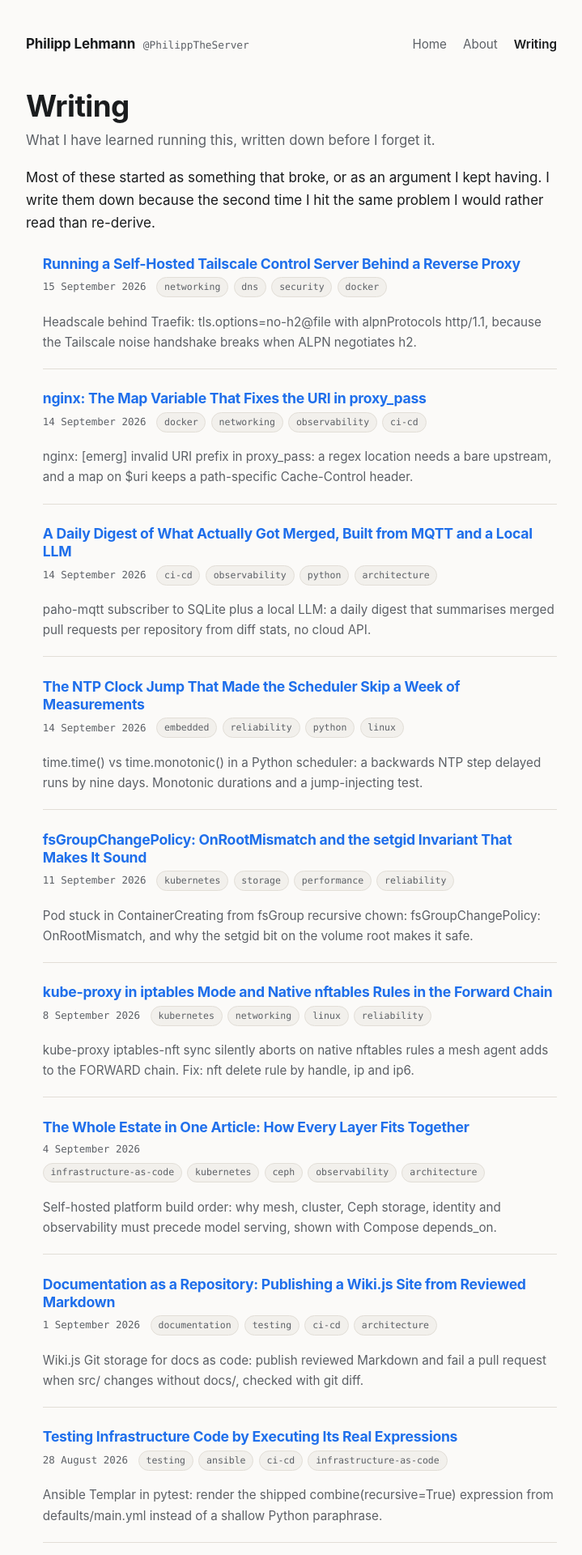
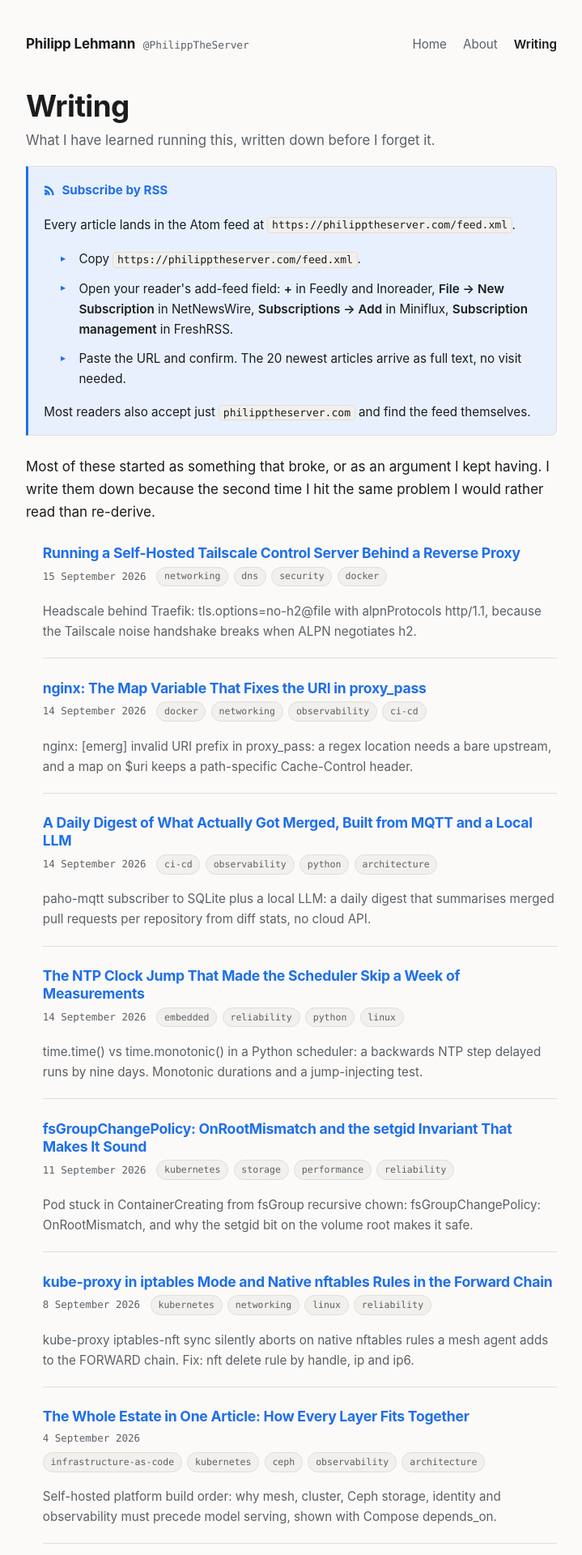
Before and after one commit to PhilippTheServer/PhilippTheServer.github.io, a Jekyll site: the page built from posts.md, in a window 1280 px wide. Shown: the top 1920 px of the page at 81% size, without its empty margins (280-999 px from the left). Built offline with Jekyll 4.4.1, drawn with Linux system fonts in a browser that asks for light colours; some of the changed text lies outside the part shown.

Commit message:
feat(site): render the subscribe steps as a callout on both pages (#35) (#36)
GFM alert syntax (`> [!IMPORTANT]`) is rendered by GitHub, not by kramdown,
so on the site it would come out as a blockquote with the literal marker in
it. site.css already carried a `.callout` component for exactly this shape
and nothing used it; this puts it to work, with a title row in the accent
colour and an RSS mark drawn inline.

The steps move into `_includes/subscribe.html` and render on the landing
page under Writing and at the top of /posts/. One include rather than two
copies: the feed URL is the kind of thing that gets updated in one place
and forgotten in the other. The bottom of /posts/ no longer repeats the
feed link.

check_site.rb now asserts the rendered callout on both pages, rather than
the old source-level assertion on index.md — an include that stops being
included is invisible in the source of the page that includes it.

Co-authored-by: Claude Opus 5 (1M context) <noreply@anthropic.com>

```diff
--- /dev/null
+++ b/_includes/subscribe.html
@@ -0,0 +1,27 @@
+{%- comment -%}
+  The subscribe box, rendered on the landing page and at the top of /posts/.
+  One include rather than two copies: the feed URL and the reader instructions
+  are the kind of thing that gets updated in one place and forgotten in the
+  other. It uses .callout and .stack, both already in site.css.
+{%- endcomment -%}
+<div class="callout" role="note">
+  <p class="callout-title">
+    <svg viewBox="0 0 16 16" width="15" height="15" fill="currentColor" aria-hidden="true">
+      <circle cx="3" cy="13" r="2"/>
+      <path d="M1 10 A5 5 0 0 1 6 15 L8.5 15 A7.5 7.5 0 0 0 1 7.5 Z"/>
+      <path d="M1 5 A10 10 0 0 1 11 15 L13.5 15 A12.5 12.5 0 0 0 1 2.5 Z"/>
+    </svg>
+    Subscribe by RSS
+  </p>
+  <p>Every article lands in the Atom feed at <code>{{ '/feed.xml' | absolute_url }}</code>.</p>
+  <ul class="stack">
+    <li>Copy <code>{{ '/feed.xml' | absolute_url }}</code>.</li>
+    <li>Open your reader's add-feed field: <b>+</b> in Feedly and Inoreader,
+      <b>File → New Subscription</b> in NetNewsWire, <b>Subscriptions → Add</b> in
+      Miniflux, <b>Subscription management</b> in FreshRSS.</li>
+    <li>Paste the URL and confirm. The 20 newest articles arrive as full text, no
+      visit needed.</li>
+  </ul>
+  <p>Most readers also accept just <code>{{ site.url | remove: 'https://' }}</code> and
+  find the feed themselves.</p>
+</div>
--- a/assets/css/site.css
+++ b/assets/css/site.css
@@ -216,6 +216,20 @@ h1, h2, h3 { line-height: 1.25; letter-spacing: -0.015em; }
   font-size: 0.95rem;
 }
 .callout p:last-child { margin-bottom: 0; }
+.callout .stack { margin-bottom: 1rem; }
+
+/* The heading row, in the shape of a GitHub alert: icon, then a label in the
+ * accent colour. The icon inherits currentColor, so it follows the label into
+ * dark mode without a second rule. */
+.callout-title {
+  display: flex;
+  align-items: center;
+  gap: 0.45rem;
+  margin: 0 0 0.6rem;
+  font-weight: 650;
+  color: var(--accent);
+}
+.callout-title svg { flex: none; }
 
 /* ---------- footer ---------- */
 
--- a/posts.md
+++ b/posts.md
@@ -8,6 +8,8 @@ description: >-
   storage, monitoring, overlay VPNs, identity management, and running language
   models on your own hardware.
 ---
+
+{% include subscribe.html %}
 
 Most of these started as something that broke, or as an argument I kept having. I write
 them down because the second time I hit the same problem I would rather read than
```
Also changed, not shown: other parts of posts.md (+1 -2 lines), index.md (+1 -11 lines), scripts/check_site.rb (+21 -11 lines), README.md.
